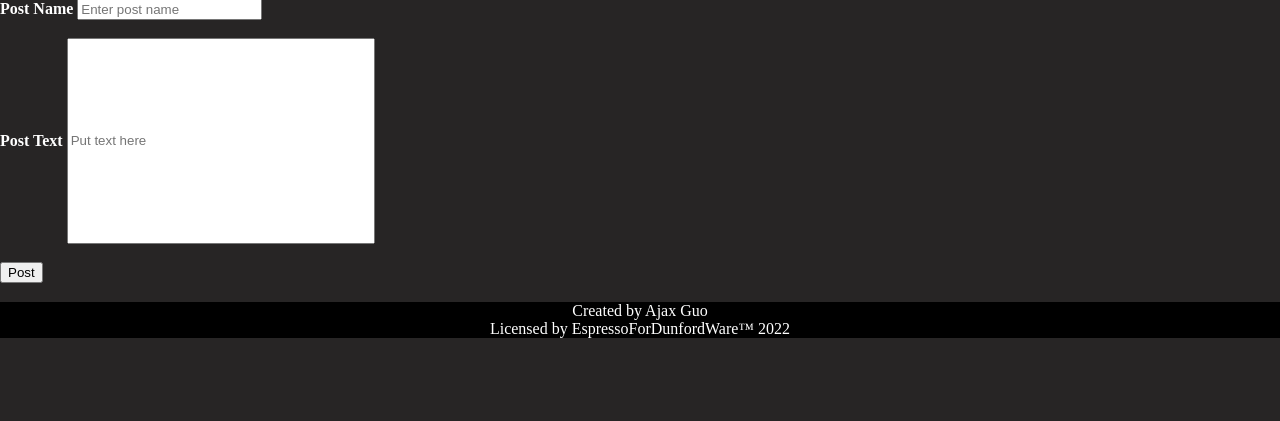
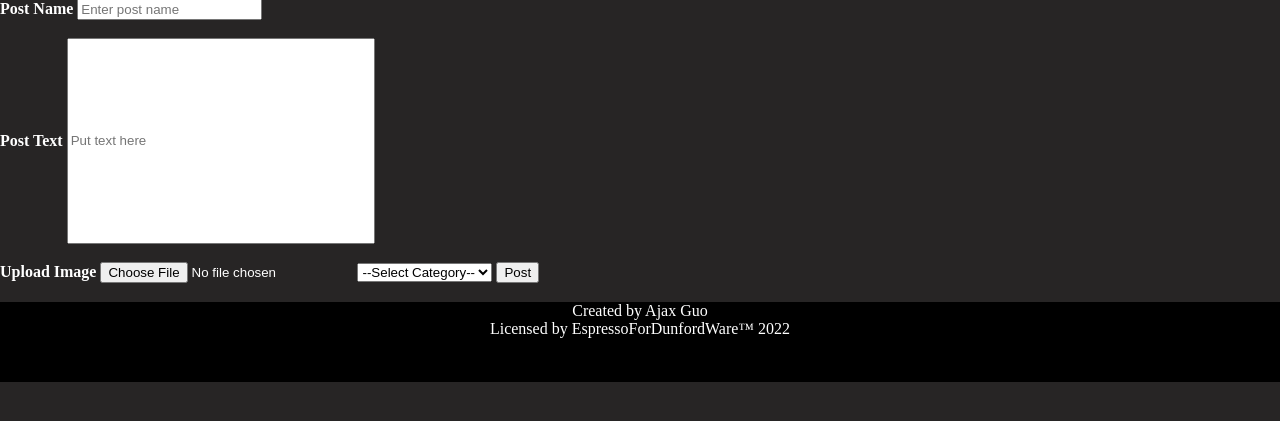
Before and after one commit to SilverArgon/KABAJ-12DTP, a Flask app: page /board/1 in a window 1280 px wide. Shown: the part 115-536 px from the top of the page. Run offline with Flask 2, Linux system fonts and the light colour scheme; data comes from the database, SQL or seed files in the repository.

Commit message:
27/09 Redid board to post template, Ability to post, deleted category and categorythread tables
- Rerouted API to to post html, board.html didnt really make sense
- Deleted Category and CategoryThread tables from sql database, put category as a data in Thread table instead
- Minor changes to CSS, mostly just attempting to fix the footer (and failing)
- You can make posts now (and data can now be submitted to db)

```diff
--- a/main.py
+++ b/main.py
@@ -18,7 +18,7 @@ app.secret_key = SECRET_KEY
 
 
 def is_logged_in():
-    # Checks if user is logged in
+    # Checks if user is logged in (aka session)
     return session.get("is_logged_in", False)
 
 
@@ -46,15 +46,23 @@ def signup():
         hashpassword = generate_password_hash(password)
         conn = sqlite3.connect("kabaj.db")
         cursor = conn.cursor()
+        cursor.execute('''SELECT username FROM User WHERE username = ?''',
+                       (username,))
+        user_id = cursor.fetchone()
+        print(user_id)
+        if user_id is not None:
+            print("test")
+            return render_template("signup.html",
+                                   error="Pre-existing account has this username.")
+
         cursor.execute('''INSERT INTO User
                         (username, password_hash, image_path, admin)
                         VALUES (?,?,'blankpfp.png',false)
                         ''', (username, hashpassword))
-        user_id = cursor.fetchone()
         conn.commit()
         conn.close()
         session["is_logged_in"] = True
-        return redirect("success")
+        return redirect("/success")
     return render_template("signup.html")
 
 
@@ -102,31 +110,43 @@ def success():
 
 
 # Viewing board ID
-@app.route("/board/<int:board_id>")
+@app.route("/board/<int:board_id>", methods=["GET","POST"])
 def board(board_id):
-    conn = sqlite3.connect("kabaj.db")
-    cursor = conn.cursor()
-    cursor.execute('''SELECT name FROM Board WHERE id = ?''', (board_id,))
-    name = cursor.fetchone()
-    conn.close()
-    return render_template("board.html", name=name[0], board_id=board_id)
+    if is_logged_in:
+        conn = sqlite3.connect("kabaj.db")
+        cursor = conn.cursor()
+        cursor.execute('''SELECT name FROM Board WHERE id = ?''', (board_id,))
+        name = cursor.fetchone()
+        conn.close()
+        return render_template("post.html", name=name[0], board_id=board_id)
+    else:
+        return redirect("/login")
+
+
+def posttime():
+    posttime = datetime.today().strftime("%H%M%d%m%Y")
+    return posttime
 
 # When posting gets rerouted to new api
 @app.route("/new_post/<int:board_id>", methods=["POST"])
 def new_post(board_id):
         postname = request.form.get("postname")
         posttext = request.form.get("posttext")
+        tag = request.form.get("tag")
         conn = sqlite3.connect("kabaj.db")
         cursor = conn.cursor()
         cursor.execute('''INSERT INTO THREAD
-                        (title, board_id, pinned)
-                        VALUES (?,?,false)
-                        ''', (postname, board_id))
+                        (title, board_id, pinned,category)
+                        VALUES (?,?,false,?)
+                        ''', (postname, board_id, tag,))
+        conn.commit()
+        user_id = session.get("user_id", None)
         cursor.execute('''INSERT INTO POST
-                        (created_at, body, user_id, thread_id) VALUES (?,?)''', (posttext,user_id, board_id))
+                        (created_at, body, user_id, thread_id) VALUES (?,?,?,?)''', (posttime(), posttext, user_id, board_id))
         conn.commit()
         conn.close()
         print ("Post made.")
+        sleep(3)
         return redirect("/")
 
 
--- a/static/style.css
+++ b/static/style.css
@@ -52,10 +52,15 @@ li :active {
   }
 
 /*This is for a footer. Surprise.*/
-footer {
+.footer {
   display: block;
   text-align: center;
   background-color: black;
+  margin-top: auto;
+  display: flex;
+  min-height: 10vh;
+  flex-direction: column;
+  justify-content: flex-start;
 }
 
 /* This is for the home page box where text goes*/
--- a/templates/layout.html
+++ b/templates/layout.html
@@ -31,7 +31,7 @@
 
         {%block content%} {%endblock%}
 <footer>
-  <p>Created by Ajax Guo<br>
+  <p class="footer">Created by Ajax Guo<br>
   Licensed by EspressoForDunfordWare™ 2022</p>
 </footer>
   </body>
--- a/templates/board.html
+++ b/templates/post.html
@@ -13,6 +13,14 @@
       <input type="text" placeholder="Enter post name" name="postname" required maxlength="40"><br><br>
    <label for="posttext"><b>Post Text</b></label>
     <input type="text" class="post-text" placeholder="Put text here" name="posttext" required maxlength="1000"> <br><br>
+   <label for="imageupload"><b>Upload Image</b></label>
+    <input type="file" id="img" name="img" accept="image/*">
+  <select name="tag" required>
+    <option value="">--Select Category--</option>
+    <option value="Chat">Chat</option>
+    <option value="Discussion">Discussion</option>
+    <option value="Help">Help</option>
+  </select>
 <button type="submit" class="create-post">Post</button>
 </form>
 <h3>{{error}}</h3>
```
Also changed, not shown: kabaj.db, 1 other file.
